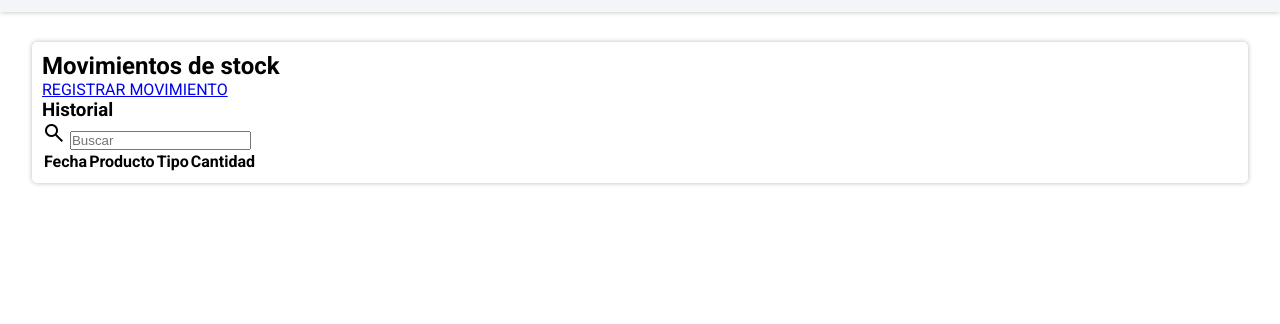
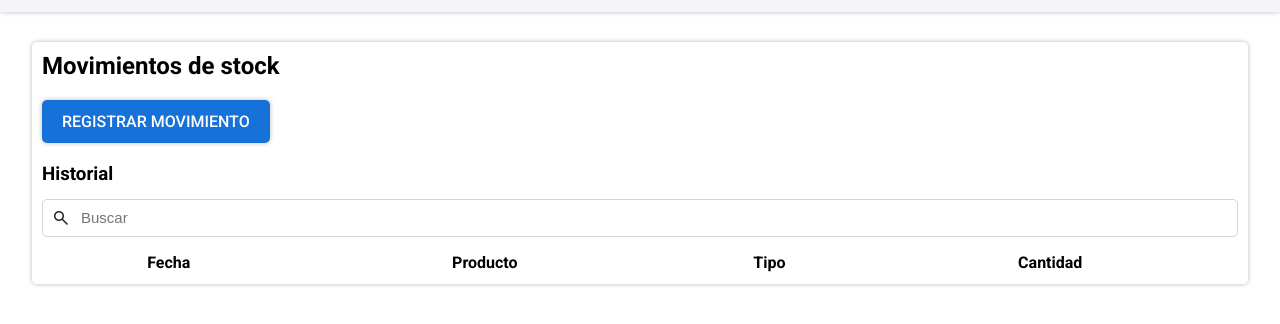
Before and after one commit to matheussgomes805/moretti-gelato, a plain HTML site: page frontend/index.html in a window 1280 px wide. Shown: the part 46-370 px from the top of the page. Drawn offline with nearby package versions, Linux system fonts and the light colour scheme.

Commit message:
feat: desarrollar el contenido de las páginas

```diff
--- a/frontend/css/style.css
+++ b/frontend/css/style.css
@@ -105,4 +105,67 @@ main {
   padding: 10px;
   box-shadow: 0px 0px 5px 0px rgba(0, 0, 0, 0.274);
   border-radius: 5px;
+  display: flex;
+  flex-direction: column;
+  align-items: start;
+  gap: 20px;
 }
+
+.botonAzul {
+  text-decoration: none;
+  background-color: var(--botonAzul);
+  color: white;
+  padding: 12px 20px;
+  border-radius: 5px;
+  box-shadow: 0px 0px 5px 0px rgba(0, 0, 0, 0.274);
+  font-weight: 500;
+  transition: 0.2s;
+}
+
+.botonAzul:hover {
+  background-color: #105cb5;
+}
+
+.info {
+  display: flex;
+  flex-direction: column;
+  gap: 14px;
+  width: 100%;
+}
+
+.busqueda {
+  display: flex;
+  align-items: center;
+  gap: 10px;
+  border-radius: 5px;
+  border: 1px solid #d1d5db;
+  background-color: white;
+  padding: 8px 16px 8px 8px;
+  width: 100%;
+}
+
+.busqueda > .material-symbols-outlined {
+  color: var(--fuente);
+}
+
+.busqueda > input {
+  border: none;
+  width: 100%;
+  font-size: 14px;
+}
+
+.busqueda > input:focus {
+  outline: none;
+}
+
+.busqueda > input::placeholder {
+  font-size: 15px;
+}
+
+.busqueda .material-symbols-outlined {
+  font-size: 20px;
+}
+
+table {
+  width: 100%;
+}
--- a/frontend/index.html
+++ b/frontend/index.html
@@ -46,14 +46,19 @@
     <main>
       <h2>Movimientos de stock</h2>
 
-      <div>
-        <a href="movimiento.html">REGISTRAR MOVIMIENTO</a>
+      <a href="movimiento.html" class="botonAzul">REGISTRAR MOVIMIENTO</a>
 
+      <section class="info">
         <h3>Historial</h3>
-
-        <span class="material-symbols-outlined"> search </span>
-        <input type="search" name="buscar" id="buscar" placeholder="Buscar" />
-
+        <div class="busqueda">
+          <span class="material-symbols-outlined"> search </span>
+          <input
+            type="text"
+            name="campo-busqueda"
+            id="campo-busqueda"
+            placeholder="Buscar"
+          />
+        </div>
         <table>
           <thead>
             <tr>
@@ -64,7 +69,7 @@
             </tr>
           </thead>
         </table>
-      </div>
+      </section>
     </main>
 
     <script src="js/script.js"></script>
```
Also changed, not shown: frontend/productos.html (+12 -6 lines).
